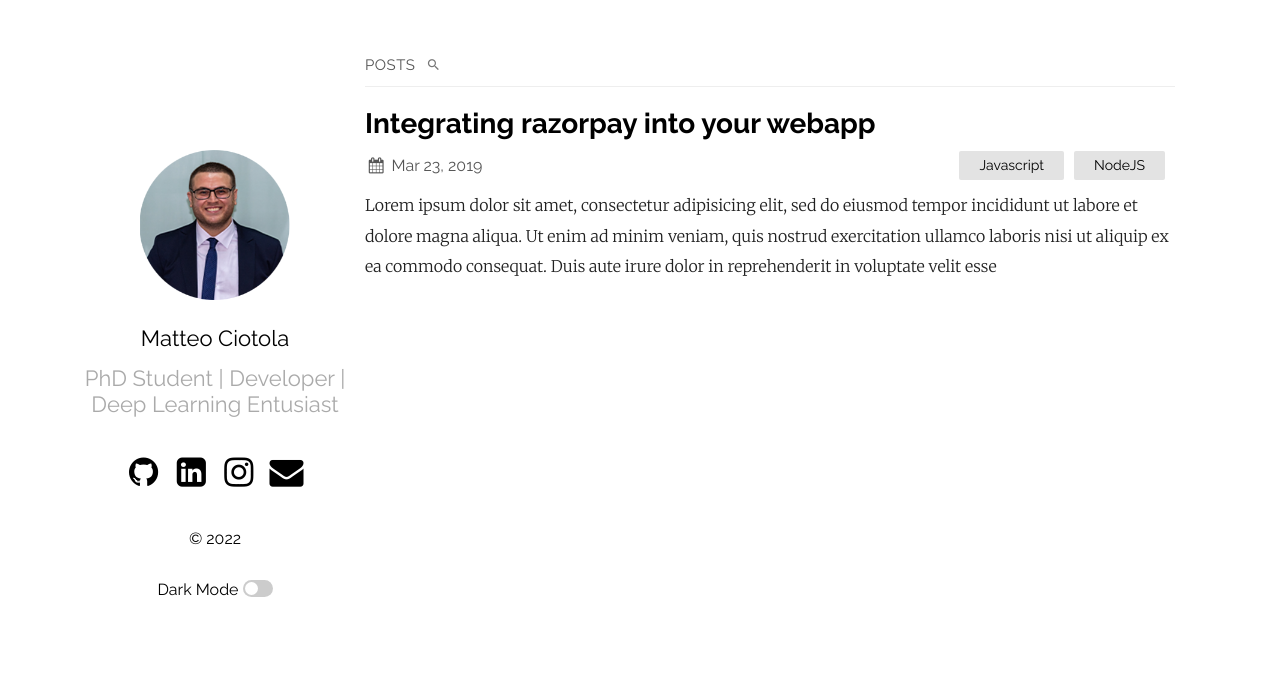
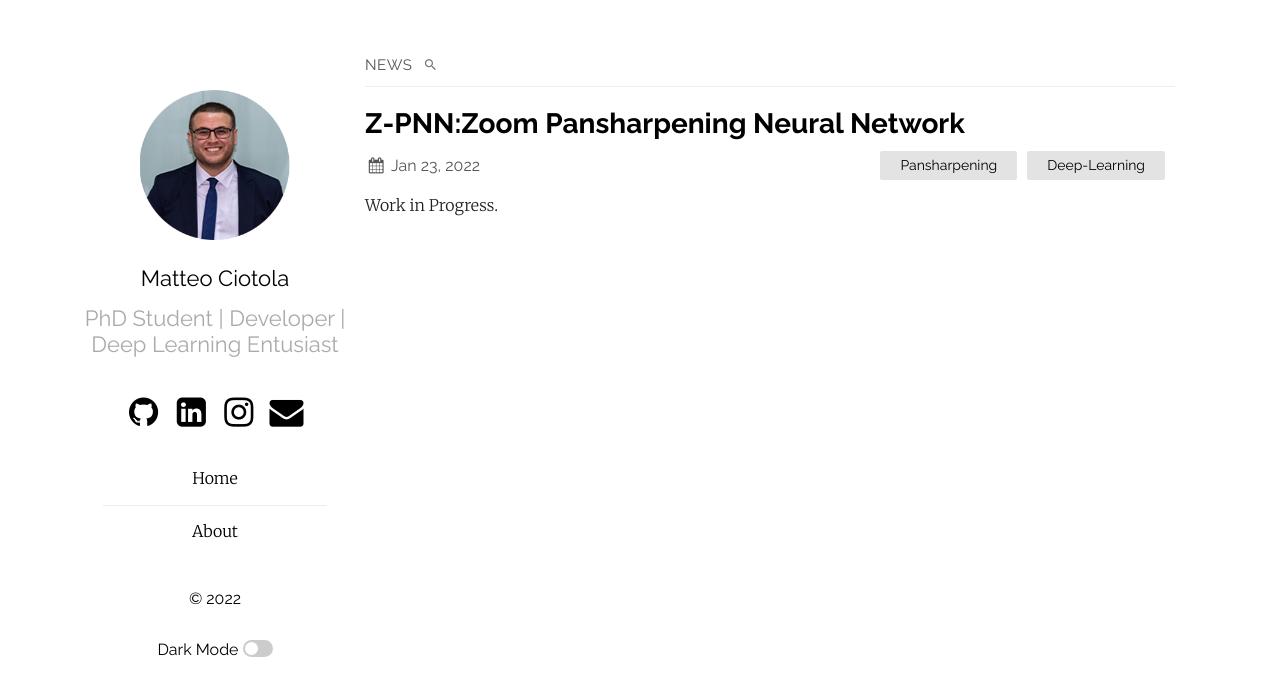
Before and after one commit to matciotola/matciotola.github.io, a Jekyll site: the page built from index.md, in a window 1280 px wide. Shown: the top 696 px of the page. Built offline with Jekyll 4.4.1, drawn with Linux system fonts in a browser that asks for light colours.

````diff
--- a/_config.yml
+++ b/_config.yml
@@ -40,11 +40,18 @@ plainwhite:
     #gitlab: jekyll
     email: matteo.ciotola@unina.it
 
+  navigation:
+    - title: Home
+      url: "/index"
+    - title: About
+      url: "/about"
+
+
     # Mastodon instances
     # mastodon:
     # - username: jekyll
     #   instance: example.com
-    # - username: jekyll2
+    # - username: jekyll
     #   instance: example.com
 
 # If you want to link only specific pages in your header, uncomment
@@ -59,3 +66,5 @@ remote_theme: samarsault/plainwhite-jekyll
 plugins:
   - jekyll-seo-tag
 #  - jekyll-feed
+
+# Menu
--- a/_layouts/home.html
+++ b/_layouts/home.html
@@ -11,7 +11,7 @@ layout: default
 {%- if site.posts.size > 0 -%}
   <ul class="posts">
     <li class="posts-labelgroup" id="posts-labelgroup">
-      <h1 id="posts-label">posts</h1>
+      <h1 id="posts-label">news</h1>
       {% if site.plainwhite.search %}
       <div class="search-container">
         <div class="search-section">
--- a/_posts/2019-03-23-welcome-to-jekyll.markdown
+++ /dev/null
@@ -1,28 +0,0 @@
----
-layout: post
-title:  "Integrating razorpay into your webapp"
-date:   2019-03-23 21:03:36 +0530
-categories: Javascript NodeJS
----
-Lorem ipsum dolor sit amet, consectetur adipisicing elit, sed do eiusmod tempor incididunt ut labore et dolore magna aliqua. Ut enim ad minim veniam, quis nostrud exercitation ullamco laboris nisi ut aliquip ex ea commodo consequat. Duis aute irure dolor in reprehenderit in voluptate velit esse
-
-```javascript
-const Razorpay = require('razorpay');
-
-let rzp = Razorpay({
-	key_id: 'KEY_ID',
-	secret: 'name'
-});
-
-// capture request
-rzp.capture(payment_id, cost)
-	.then(function (data) {
-		return 2;
-	})
-```
-
-Check out the [Jekyll docs][jekyll-docs] for more info on how to get the most out of Jekyll. File all bugs/feature requests at [Jekyll’s GitHub repo][jekyll-gh]. If you have questions, you can ask them on [Jekyll Talk][jekyll-talk].
-
-[jekyll-docs]: https://jekyllrb.com/docs/home
-[jekyll-gh]:   https://github.com/jekyll/jekyll
-[jekyll-talk]: https://talk.jekyllrb.com/
--- /dev/null
+++ b/_posts/2022-01-23-Z-PNN.markdown
@@ -0,0 +1,7 @@
+---
+layout: post
+title:  "Z-PNN:Zoom Pansharpening Neural Network"
+date:   2022-01-23 21:17:00 +0530
+categories: Pansharpening Deep-Learning
+---
+Work in Progress.
````
Also changed, not shown: about.md (added, +14 -0 lines).
